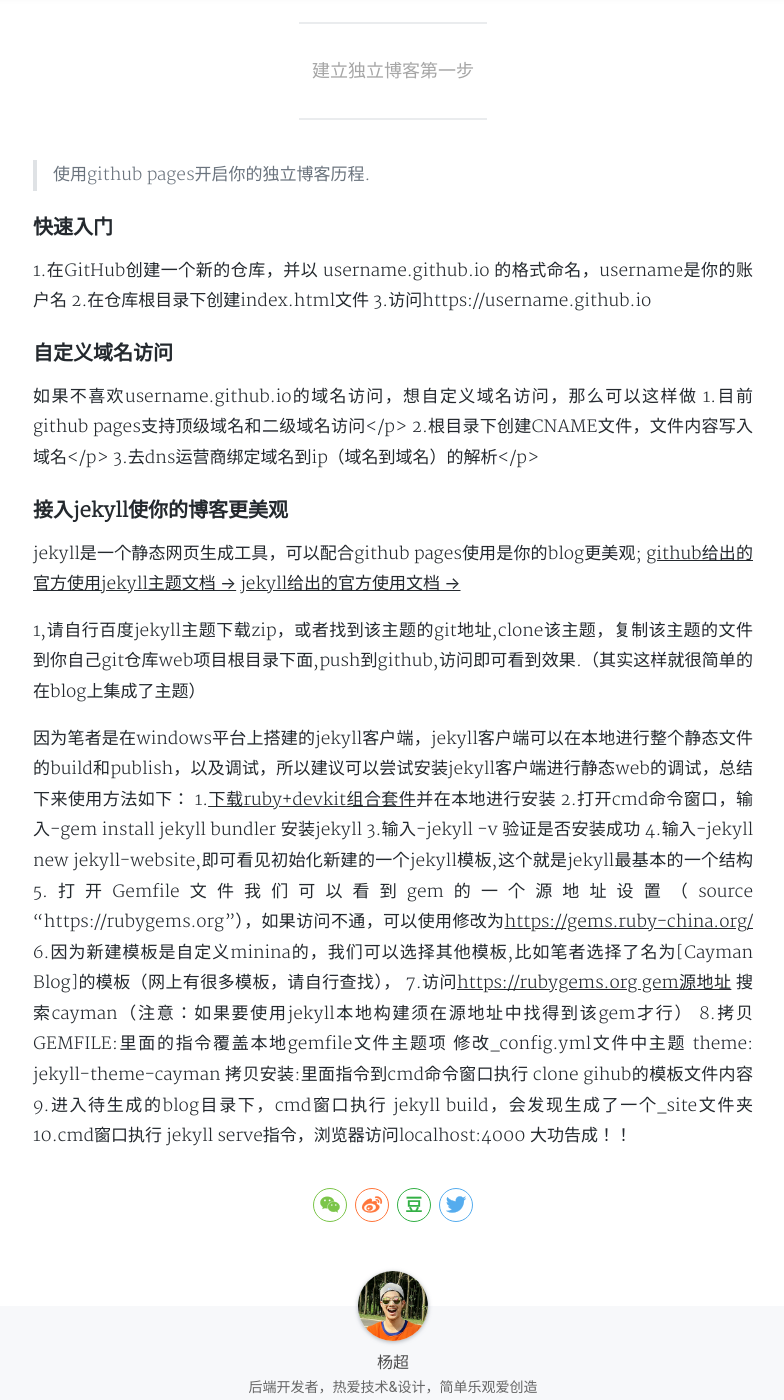
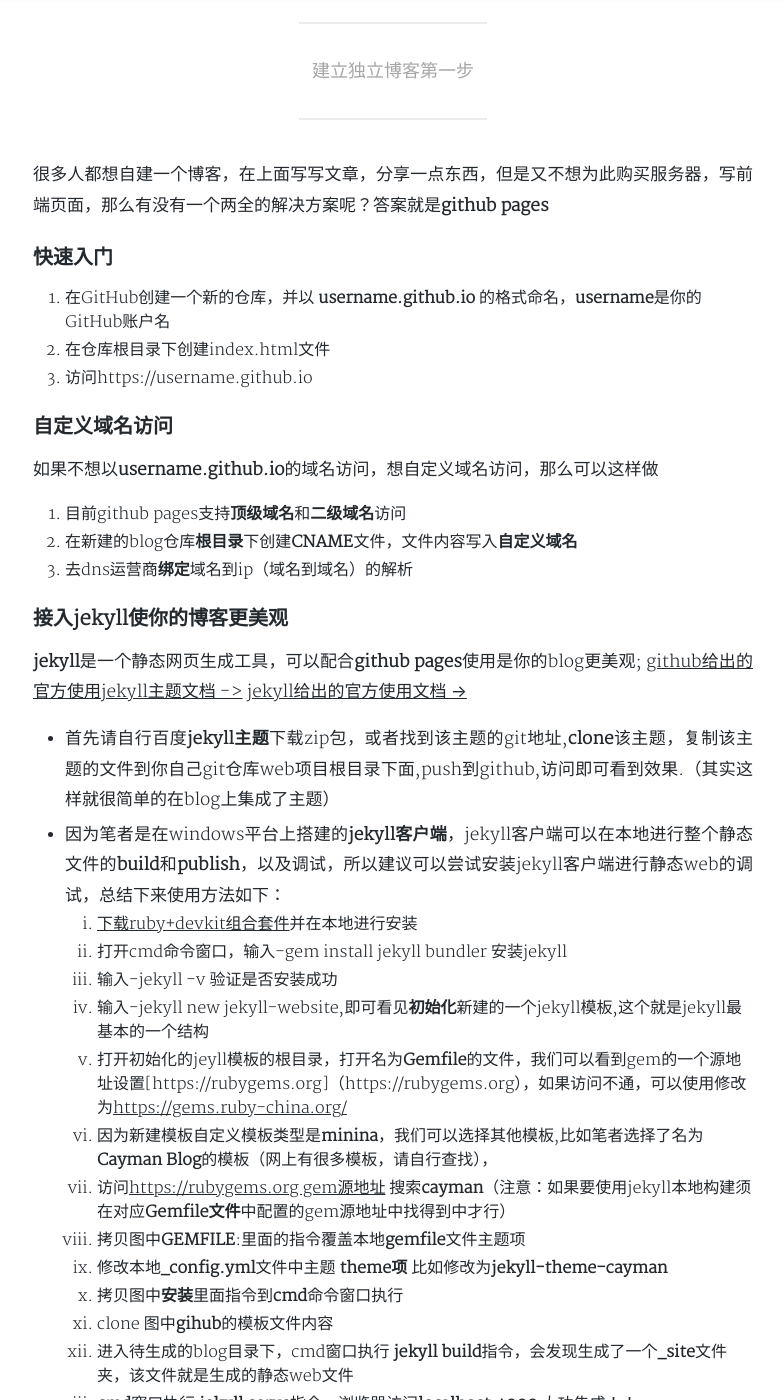
Before and after one commit to gobige/gobige.github.io, a Jekyll site: the page built from _posts/2017-04-18-hello-github-pages.md, in a window 1280 px wide and 1400 px high, scrolled down 478 px. Shown: the whole window, without its empty margins (247-1031 px from the left). Built offline with Jekyll 4.4.1, drawn with Linux system fonts in a browser that asks for light colours; nearby versions of some CDN libraries; a style sheet for code colours, icons or effects is not loaded; some of the changed text lies outside the part shown.

Commit message:
modify article

```diff
--- a/_posts/2017-04-18-hello-github-pages.md
+++ b/_posts/2017-04-18-hello-github-pages.md
@@ -2,42 +2,44 @@
 layout: post
 title: '使用github pages开启你的独立博客历程'
 subtitle: '建立独立博客第一步'
-date: 2018-07-9
-categories: 技术
+date: 2017-07-29
+categories: 个人博客
 author: yates
 cover: 'http://on2171g4d.bkt.clouddn.com/jekyll-banner.png'
-tags: jekyll
+tags: GitHub pages
 ---
 
-
-> 使用github pages开启你的独立博客历程.
+很多人都想自建一个博客，在上面写写文章，分享一点东西，但是又不想为此购买服务器，写前端页面，那么有没有一个两全的解决方案呢？答案就是**github pages**
 
 ### 快速入门
-1.在GitHub创建一个新的仓库，并以 username.github.io 的格式命名，username是你的账户名
-2.在仓库根目录下创建index.html文件
-3.访问https://username.github.io
+1. 在GitHub创建一个新的仓库，并以 **username.github.io** 的格式命名，**username**是你的GitHub账户名
+2. 在仓库根目录下创建index.html文件
+3. 访问https://username.github.io
 
 ### 自定义域名访问
-如果不喜欢username.github.io的域名访问，想自定义域名访问，那么可以这样做
-1.目前github pages支持顶级域名和二级域名访问</p>
-2.根目录下创建CNAME文件，文件内容写入域名</p>
-3.去dns运营商绑定域名到ip（域名到域名）的解析</p>
+如果不想以**username.github.io**的域名访问，想自定义域名访问，那么可以这样做
+1. 目前github pages支持**顶级域名**和**二级域名**访问
+2. 在新建的blog仓库**根目录**下创建**CNAME**文件，文件内容写入**自定义域名**
+3. 去dns运营商**绑定**域名到ip（域名到域名）的解析
 
-### 接入jekyll使你的博客更美观
-jekyll是一个静态网页生成工具，可以配合github pages使用是你的blog更美观;
-[github给出的官方使用jekyll主题文档 →](https://help.github.com/articles/about-jekyll-themes-on-github/)
+### 接入**jekyll**使你的博客更美观
+**jekyll**是一个静态网页生成工具，可以配合**github pages**使用是你的blog更美观;
+[github给出的官方使用jekyll主题文档 ->](https://help.github.com/articles/about-jekyll-themes-on-github/)
 [jekyll给出的官方使用文档 →](https://jekyllrb.com/docs/home/)
 
-1,请自行百度jekyll主题下载zip，或者找到该主题的git地址,clone该主题，复制该主题的文件到你自己git仓库web项目根目录下面,push到github,访问即可看到效果.（其实这样就很简单的在blog上集成了主题）
+- 首先请自行百度**jekyll主题**下载zip包，或者找到该主题的git地址,**clone**该主题，复制该主题的文件到你自己git仓库web项目根目录下面,push到github,访问即可看到效果.（其实这样就很简单的在blog上集成了主题）
 
-因为笔者是在windows平台上搭建的jekyll客户端，jekyll客户端可以在本地进行整个静态文件的build和publish，以及调试，所以建议可以尝试安装jekyll客户端进行静态web的调试，总结下来使用方法如下：
-1.[下载ruby+devkit组合套件](https://rubyinstaller.org/downloads/)并在本地进行安装
-2.打开cmd命令窗口，输入-gem install jekyll bundler 安装jekyll
-3.输入-jekyll -v 验证是否安装成功
-4.输入-jekyll new jekyll-website,即可看见初始化新建的一个jekyll模板,这个就是jekyll最基本的一个结构
-5.打开Gemfile文件我们可以看到gem的一个源地址设置（source "https://rubygems.org"），如果访问不通，可以使用修改为[https://gems.ruby-china.org/](https://gems.ruby-china.org/)
-6.因为新建模板是自定义minina的，我们可以选择其他模板,比如笔者选择了名为[Cayman Blog]的模板（网上有很多模板，请自行查找），
-7.访问[https://rubygems.org gem源地址](https://rubygems.org) 搜索cayman（注意：如果要使用jekyll本地构建须在源地址中找得到该gem才行）
-8.拷贝GEMFILE:里面的指令覆盖本地gemfile文件主题项 修改_config.yml文件中主题 theme: jekyll-theme-cayman   拷贝安装:里面指令到cmd命令窗口执行 clone gihub的模板文件内容
-9.进入待生成的blog目录下，cmd窗口执行 jekyll build，会发现生成了一个_site文件夹
-10.cmd窗口执行 jekyll serve指令，浏览器访问localhost:4000  大功告成！！
+- 因为笔者是在windows平台上搭建的**jekyll客户端**，jekyll客户端可以在本地进行整个静态文件的**build**和**publish**，以及调试，所以建议可以尝试安装jekyll客户端进行静态web的调试，总结下来使用方法如下：
+1. [下载ruby+devkit组合套件](https://rubyinstaller.org/downloads/)并在本地进行安装
+2. 打开cmd命令窗口，输入-gem install jekyll bundler 安装jekyll
+3. 输入-jekyll -v 验证是否安装成功
+4. 输入-jekyll new jekyll-website,即可看见**初始化**新建的一个jekyll模板,这个就是jekyll最基本的一个结构
+5. 打开初始化的jeyll模板的根目录，打开名为**Gemfile**的文件，我们可以看到gem的一个源地址设置[https://rubygems.org]（https://rubygems.org），如果访问不通，可以使用修改为[https://gems.ruby-china.org/](https://gems.ruby-china.org/)
+6. 因为新建模板自定义模板类型是**minina**，我们可以选择其他模板,比如笔者选择了名为**Cayman Blog**的模板（网上有很多模板，请自行查找），
+7. 访问[https://rubygems.org gem源地址](https://rubygems.org) 搜索**cayman**（注意：如果要使用jekyll本地构建须在对应**Gemfile文件**中配置的gem源地址中找得到中才行）
+8. 拷贝图中**GEMFILE**:里面的指令覆盖本地**gemfile**文件主题项
+9. 修改本地**_config.yml**文件中主题 **theme项** 比如修改为**jekyll-theme-cayman**
+10. 拷贝图中**安装**里面指令到**cmd**命令窗口执行
+11. clone 图中**gihub**的模板文件内容
+9. 进入待生成的blog目录下，cmd窗口执行 **jekyll build**指令，会发现生成了一个**_site**文件夹，该文件就是生成的静态web文件
+10. **cmd**窗口执行 **jekyll serve**指令，浏览器访问**localhost:4000**  大功告成！！
```
Also changed, not shown: _posts/2017-08-01-markdown.md (+11 -1 lines).
